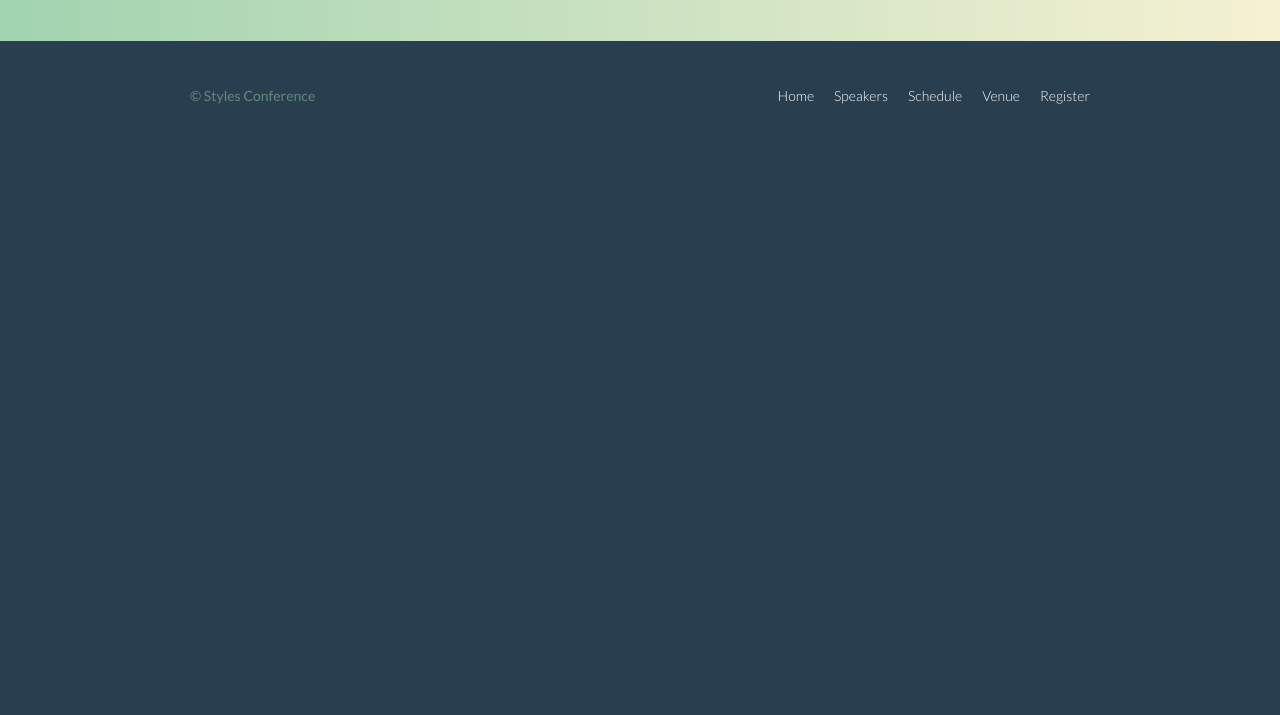
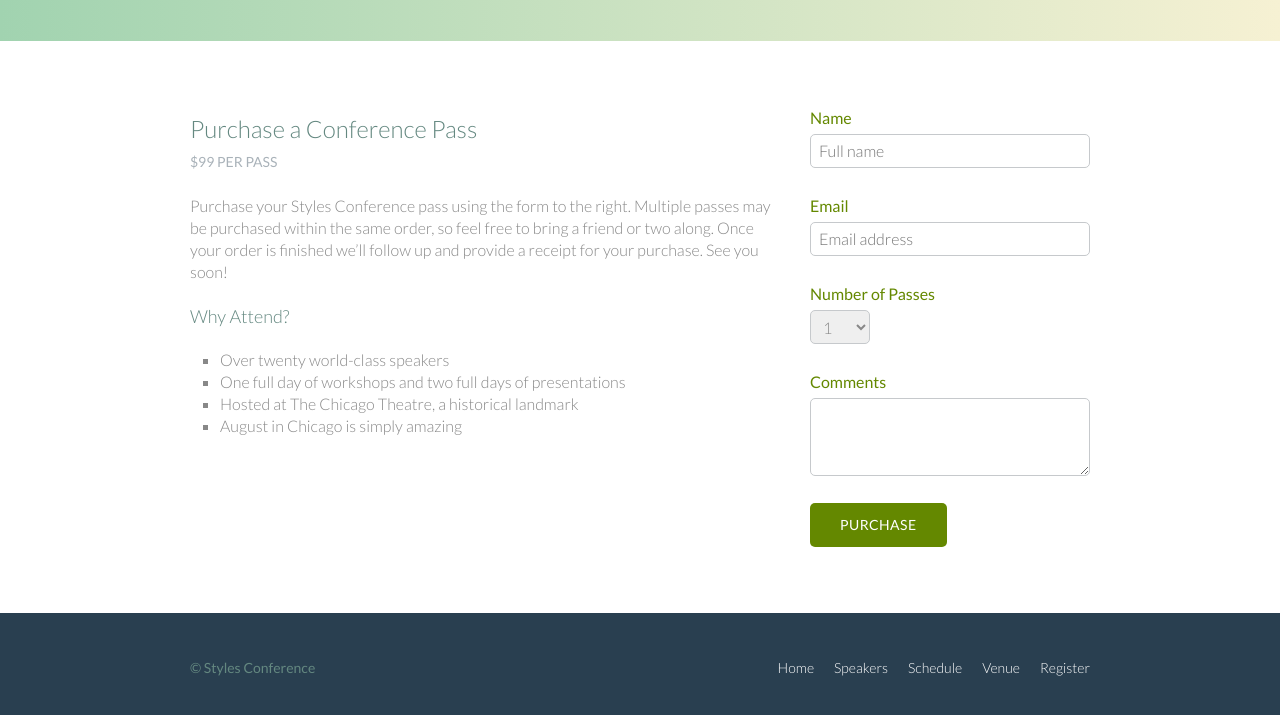
Before and after one commit to andrexe/shay_howe_course, a plain HTML site: page basic_html_css/register.html in a window 1280 px wide. Shown: the part 355-1070 px from the top of the page. Before the commit the page ends 800 px from the top, so only its background shows below. Drawn offline with Linux system fonts and the light colour scheme.

Commit message:
Lesson 10.2 - register page form in practice

```diff
--- a/basic_html_css/assets/stylesheets/main.scss
+++ b/basic_html_css/assets/stylesheets/main.scss
@@ -206,10 +206,20 @@ p a {
   text-transform: uppercase;
 }
 
+.btn-default {
+  border: 0;
+  background: #648800;
+  padding: 11px 30px;
+  font-size: 14px;
+  &:hover {
+    background: #77a198;
+  }
+}
+
 .btn-alt {
   border: 1px solid #dfe2e5;
   padding: 10px 30px;
-  :hover {
+  &:hover {
     background: #fff;
     color: #648880;
   }
@@ -257,7 +267,7 @@ p a {
 
 .teaser {
   a:hover h3 {
-  color: #a9b2b9;
+    color: #a9b2b9;
   }
 
   img {
@@ -354,5 +364,56 @@ p a {
 }
 
 .venue-map {
-  height: 264px;;
+  height: 264px;
 }
+
+/*
+  ========================================
+  Register
+  ========================================
+*/
+
+.why-attend {
+  list-style: square;
+  margin: 0 0 22px 30px;
+}
+
+form {
+  margin-bottom: 22px;
+}
+
+input,
+select,
+textarea {
+  font: 300 16px/22px "Lato", "Open Sans", "Helvetica Neue", Helvetica, Arial, sans-serif;
+}
+
+.register-group {
+  color: #648800;
+  cursor: pointer;
+  font-weight: 400;
+
+  input,
+  select,
+  textarea {
+    border: 1px solid #c6c9cc;
+    border-radius: 5px;
+    color: #888;
+    display: block;
+    margin: 5px 0 27px 0;
+    padding: 5px 8px;
+  }
+
+  input, textarea {
+    width: 100%;
+  }
+
+  select {
+    height: 34px;
+    width: 60px;
+  }
+
+  textarea {
+    height: 78px;
+  }
+}
--- a/basic_html_css/register.html
+++ b/basic_html_css/register.html
@@ -35,6 +35,56 @@
             <p>Every year we aim to have an unbelievable time, and this year we’d love it for you to join us. Conference passes only cost $99, one of the best values you’ll find.</p>
         </div>
     </section>
+    <section class="row">
+        <div class="grid">
+            <section class="col-2-3">
+                <h2>Purchase a Conference Pass</h2>
+                <h5>$99 per Pass</h5>
+
+                <p>Purchase your Styles Conference pass using the form to the right. Multiple passes may be purchased within the same order, so feel free to bring a friend or two along. Once your order is finished we&#8217;ll follow up and provide a receipt for your purchase. See you soon!</p>
+
+                <h4>Why Attend?</h4>
+
+                <ul class="why-attend">
+                <li>Over twenty world-class speakers</li>
+                  <li>One full day of workshops and two full days of presentations</li>
+                  <li>Hosted at The Chicago Theatre, a historical landmark</li>
+                  <li>August in Chicago is simply amazing</li>
+                </ul>
+            </section><!--
+
+            --><form action="#" method="post" class="col-1-3">
+                <fieldset class="register-group">
+                    <label>
+                        Name
+                        <input type="text" name="name" placeholder="Full name" required>
+                      </label>
+
+                      <label>
+                        Email
+                        <input type="email" name="email" placeholder="Email address" required>
+                      </label>
+
+                      <label>
+                        Number of Passes
+                        <select name="quantity" required>
+                          <option value="1" selected>1</option>
+                          <option value="2">2</option>
+                          <option value="3">3</option>
+                          <option value="4">4</option>
+                          <option value="5">5</option>
+                        </select>
+                      </label>
+
+                      <label>
+                        Comments
+                        <textarea name="comments"></textarea>
+                      </label>
+                </fieldset>
+                <input class="btn btn-default" type="submit" name="submit" value="Purchase">
+            </form>
+        </div>
+    </section>
     <footer class="primary-footer container group">
         <small>&copy; Styles Conference</small>
         <nav class="nav">
```
Also changed, not shown: basic_html_css/assets/stylesheets/main.css, 1 other file.
